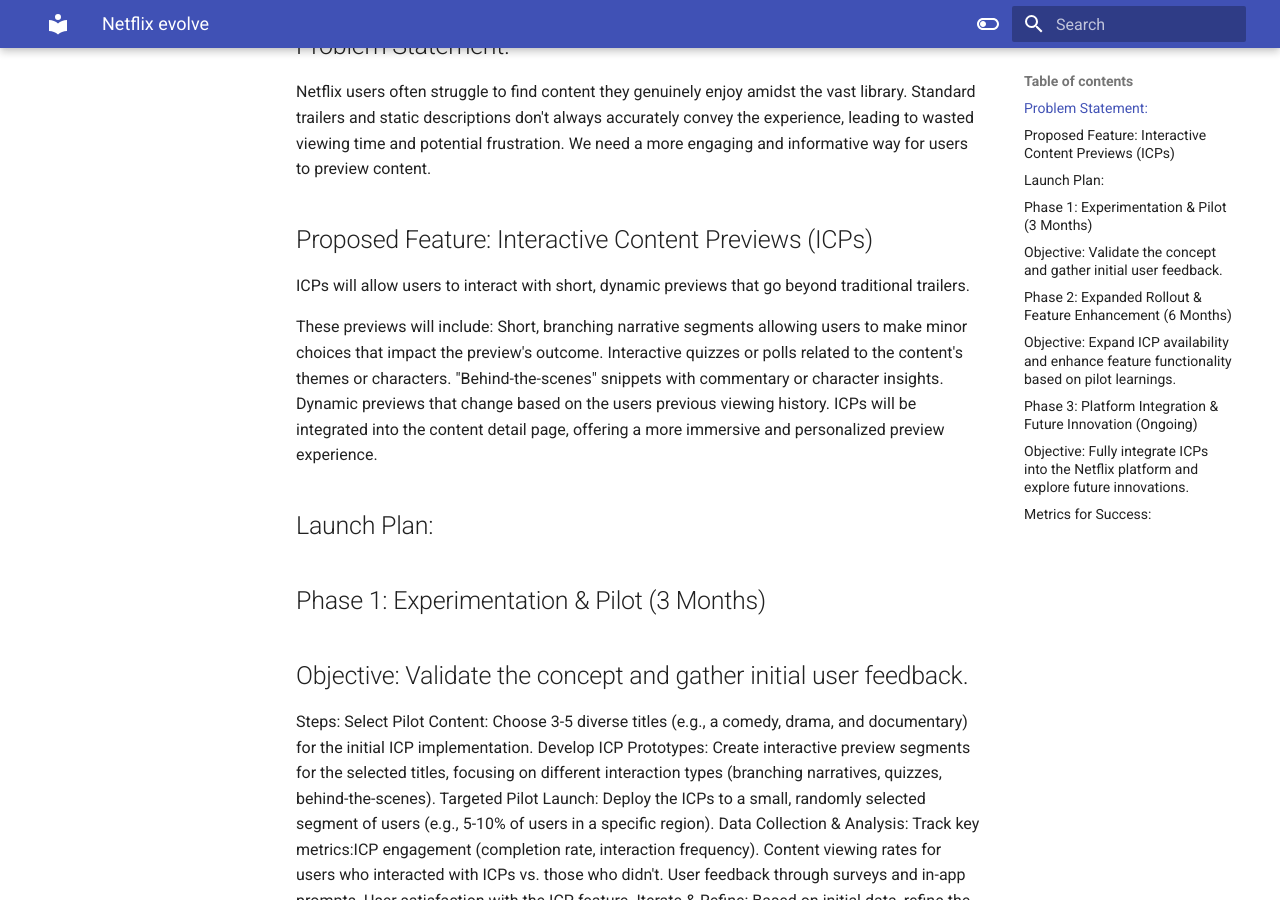
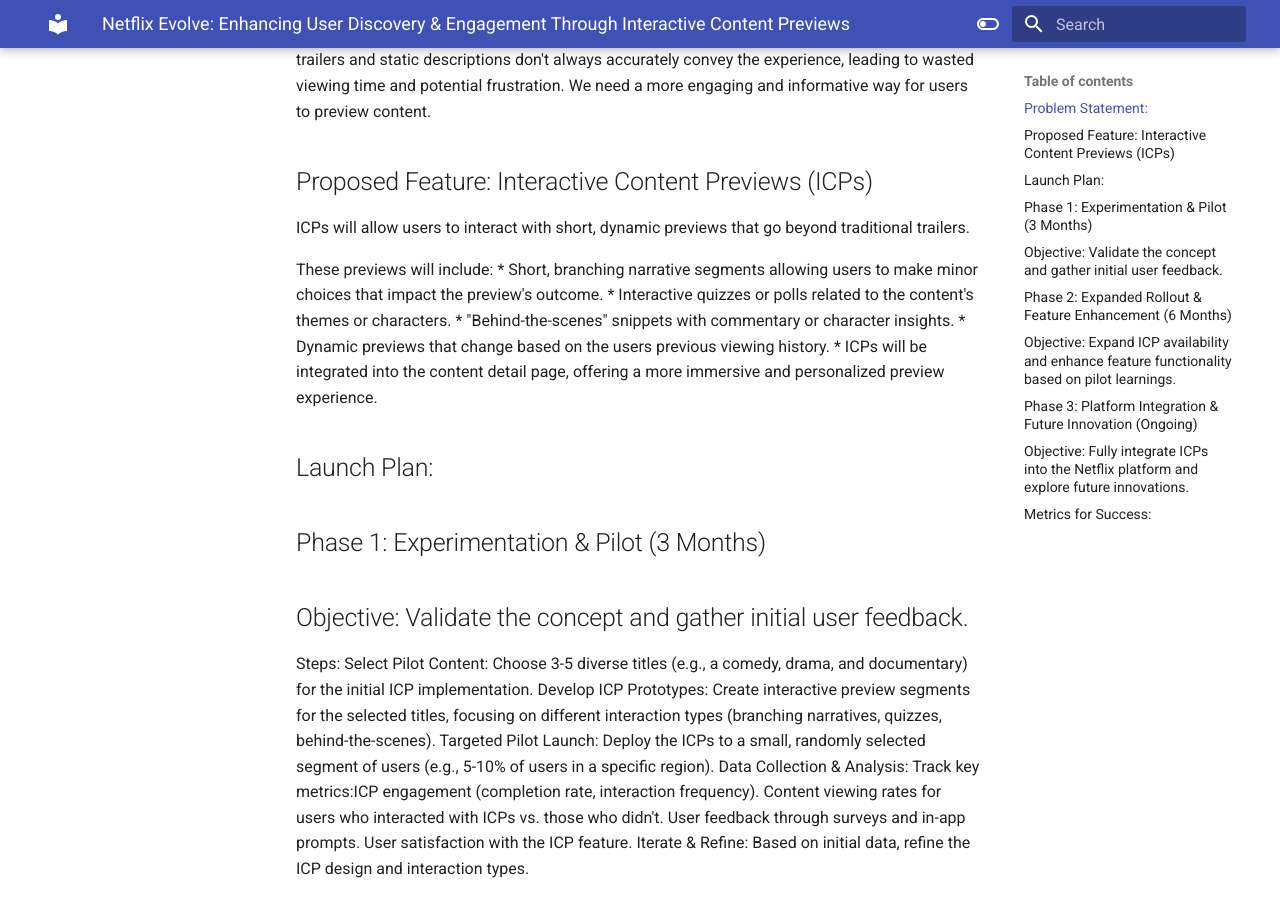
Before and after one commit to naveedhsk/ai-reliability-rag, an MkDocs documentation site: the page built from docs/netflix-evolve.md, in a window 1280 px wide and 900 px high, scrolled down 340 px. Built offline with MkDocs 1.6.1 and Material for MkDocs 9.7.7, drawn with Linux system fonts in a browser that asks for light colours.

Commit message:
Update netflix-evolve.md

```diff
--- a/docs/netflix-evolve.md
+++ b/docs/netflix-evolve.md
@@ -1,5 +1,3 @@
-![](../src/images/netflix_evolve_enhancing_user_discovery_engagement.jpeg)
-
 
 # Netflix Evolve: Enhancing User Discovery & Engagement Through Interactive Content Previews
 
@@ -10,11 +8,11 @@
 ICPs will allow users to interact with short, dynamic previews that go beyond traditional trailers.
 
 These previews will include:
-Short, branching narrative segments allowing users to make minor choices that impact the preview's outcome.
-Interactive quizzes or polls related to the content's themes or characters.
-"Behind-the-scenes" snippets with commentary or character insights.
-Dynamic previews that change based on the users previous viewing history.
-ICPs will be integrated into the content detail page, offering a more immersive and personalized preview experience.
+* Short, branching narrative segments allowing users to make minor choices that impact the preview's outcome.
+* Interactive quizzes or polls related to the content's themes or characters.
+* "Behind-the-scenes" snippets with commentary or character insights.
+* Dynamic previews that change based on the users previous viewing history.
+* ICPs will be integrated into the content detail page, offering a more immersive and personalized preview experience.
 
 ## Launch Plan:
 ## Phase 1: Experimentation & Pilot (3 Months)
```
